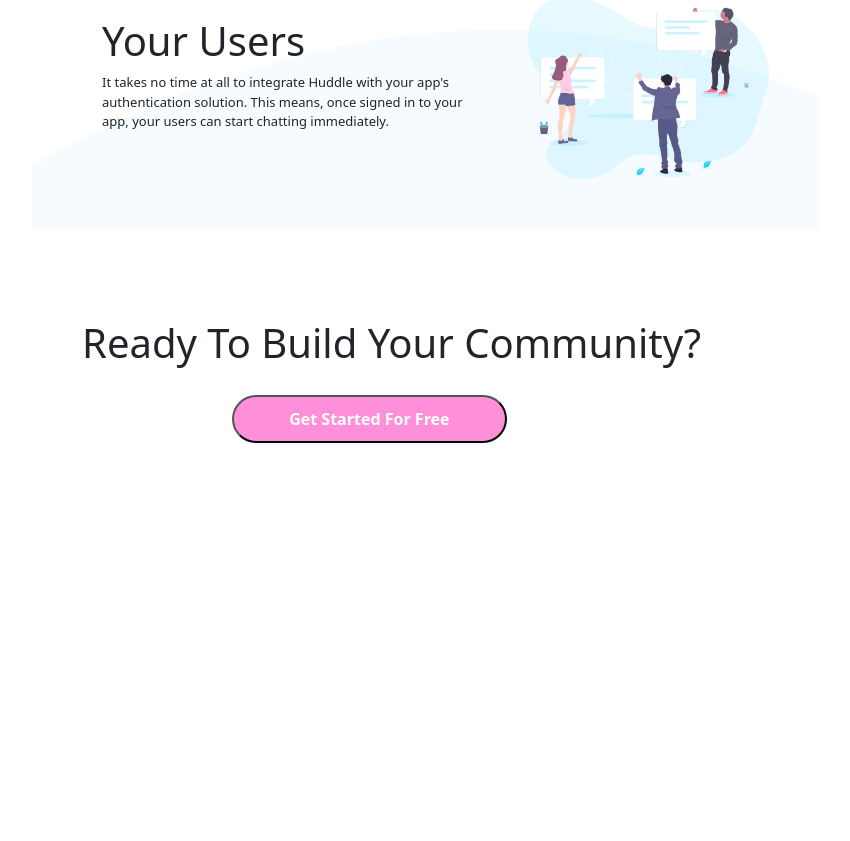
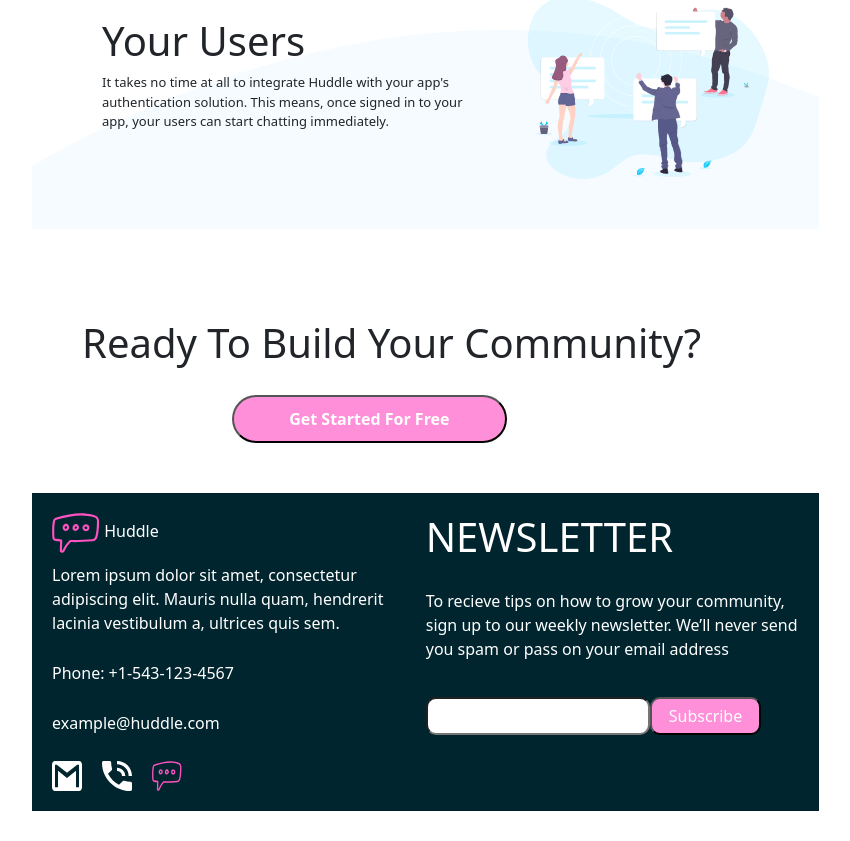
Before and after one commit to joe6276/Frontend_Challenges-, a React (Create React App) app: page /challenge/eleven in a window 1280 px wide. Shown: the part 1857-2698 px from the top of the page, without its empty margins (246-1096 px from the left). Before the commit the page ends 2350 px from the top, so only its background shows below. Built offline with nearby package versions, Linux system fonts and the light colour scheme; a web font is replaced by a local one.

Commit message:
added changes

```diff
--- a/src/Component/Huddle.jsx
+++ b/src/Component/Huddle.jsx
@@ -4,7 +4,9 @@
 import message from '../images/icon-messages.svg'
 import phone from '../images/screen-mockups.svg'
 import communities from '../images/icon-communities.svg'
-import phone2 from '../images/bg-section-top-desktop-2.svg'
+import phone2 from '../images/icon-email.svg'
+import phone3 from '../images/icon-phone.svg'
+import phone5 from '../images/icon-messages.svg'
 import grow from '../images/illustration-grow-together.svg'
 import user from '../images/illustration-your-users.svg'
 import flow from '../images/illustration-flowing-conversation.svg'
@@ -102,6 +104,43 @@
   Get Started For Free</button>
         </div>
 
+
+        <div className="huddle_footer">
+            <div className="huddle_footer1">
+                <div>
+                <img src={message} alt="" /> <span>Huddle</span>
+                </div>
+                <div>
+                <p>
+                Lorem ipsum dolor sit amet, consectetur adipiscing elit. Mauris nulla quam, hendrerit lacinia
+                vestibulum a, ultrices quis sem.
+                </p>
+                </div>
+
+                <div>
+                    <p>  Phone: +1-543-123-4567</p>
+                </div>
+                <div>
+                    <p> example@huddle.com</p>
+                </div>
+                <div className='huddle_icons'>
+                    <img  style={{width:'30px', height :'30px'}} src={phone2} alt="" />
+                    <img  style={{width:'30px', height :'30px'}} src={phone3} alt="" />
+                    <img  style={{width:'30px', height :'30px'}} src={phone5} alt="" />
+                </div>
+            </div>
+            <div className="huddle_footer2">
+                <div><h1>NEWSLETTER</h1></div>
+                <div><p>
+                To recieve tips on how to grow your community, sign up to our weekly newsletter. We’ll never
+                send you spam or pass on your email address</p></div>
+                <div className='huddle_form'>
+                <input type='text' />
+                <button>Subscribe</button>
+                </div>
+            </div>
+        </div>
+
     </div>
   }
 }
--- a/src/Component/huddle.css
+++ b/src/Component/huddle.css
@@ -167,3 +167,43 @@
     width: 100%;
     height:100%;
 }
+.huddle_footer{
+    display: flex;
+    justify-content: space-between;
+    width: 70%;
+    margin-left: 200px;
+    background-color: rgb(0, 37, 46);
+    margin-bottom: 30px;
+}
+.huddle_footer1{
+    display: flex;
+    flex-direction: column;
+    gap: 10px;
+    padding: 20px;
+    color: white;
+}
+.huddle_icons{
+    display: flex;
+    gap:20px;
+
+}
+.huddle_footer2{
+    display: flex;
+    flex-direction: column;
+    gap:20px;
+    color :white;
+    padding: 20px;
+}
+.huddle_footer2 input{
+    border-radius: 10px;
+    width: 60%;
+    padding: 5px;
+}
+.huddle_footer2 button{
+    padding: 5px;
+    border-radius: 10px;
+    width: 30%;
+    background-color:hsl(321, 100%, 78%);
+    color: white;
+
+}
--- a/src/data.json
+++ b/src/data.json
@@ -76,7 +76,7 @@
           "name": "Huddle",
           "description":"Huddle component",
           "git":"https://github.com/joe6276/Frontend_Challenges-/tree/testimonial",
-          "image":"https://res.cloudinary.com/dz209s6jk/image/upload/q_auto:good,w_900/Challenges/gh4wbxnbnf9wqezb0b6y.jpg"
+          "image":"https://res.cloudinary.com/dz209s6jk/image/upload/q_auto:good,w_900/Challenges/r6fio3uuca3rqvijjavh.jpg"
         }
 
 
```
